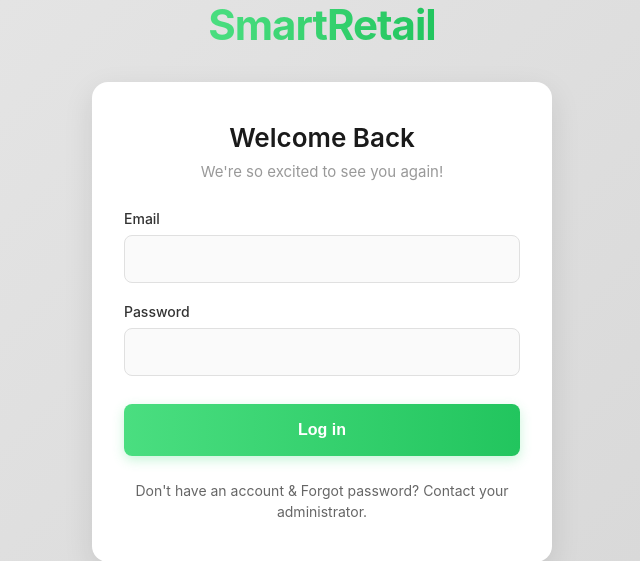
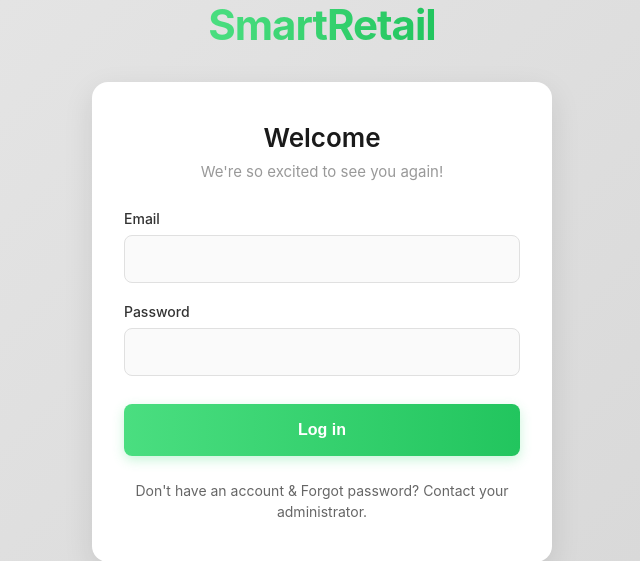
Before and after one commit to syafiqnoorhisham/SmartRetail, a Django app: page / in a window 1280 px wide. Shown: the part 120-681 px from the top of the page, without its empty margins (318-958 px from the left). Run offline with Django 4.2, Linux system fonts and the light colour scheme.

Commit message:
change in login page

```diff
--- a/templates/login.html
+++ b/templates/login.html
@@ -7,7 +7,7 @@
     <div class="logo">SmartRetail</div>
 
     <div class="login-card">
-        <h1 class="login-title">Welcome Back</h1>
+        <h1 class="login-title">Welcome </h1>
         <p class="login-subtitle">We're so excited to see you again!</p>
 
         <form method="POST" action="{% url 'login_submit' %}" class="login-form">
```
